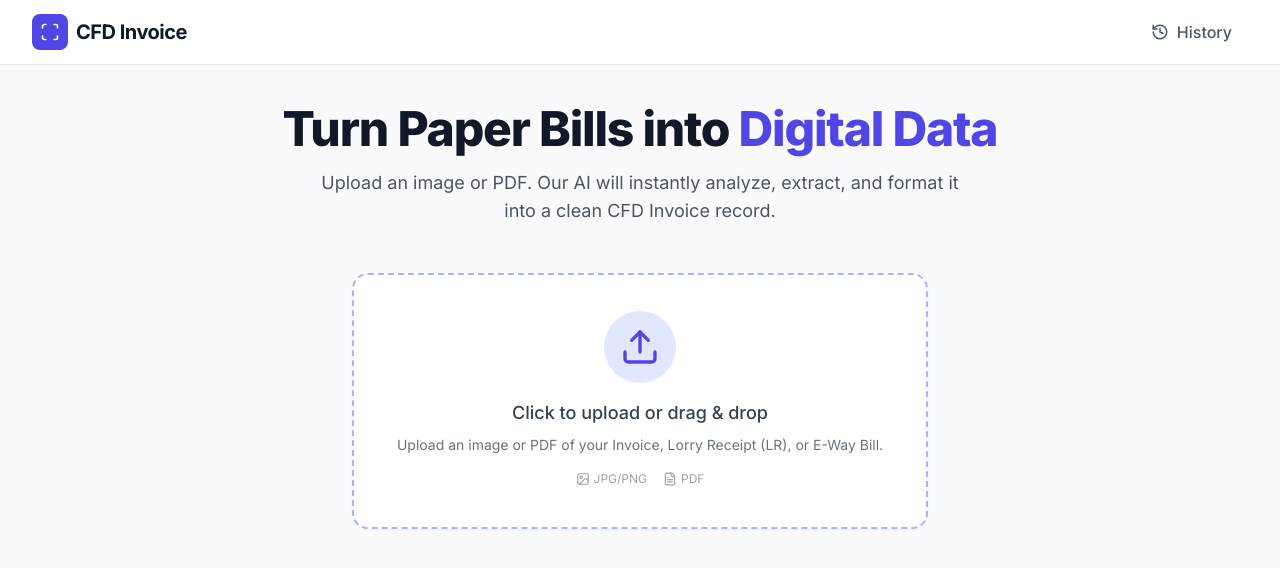
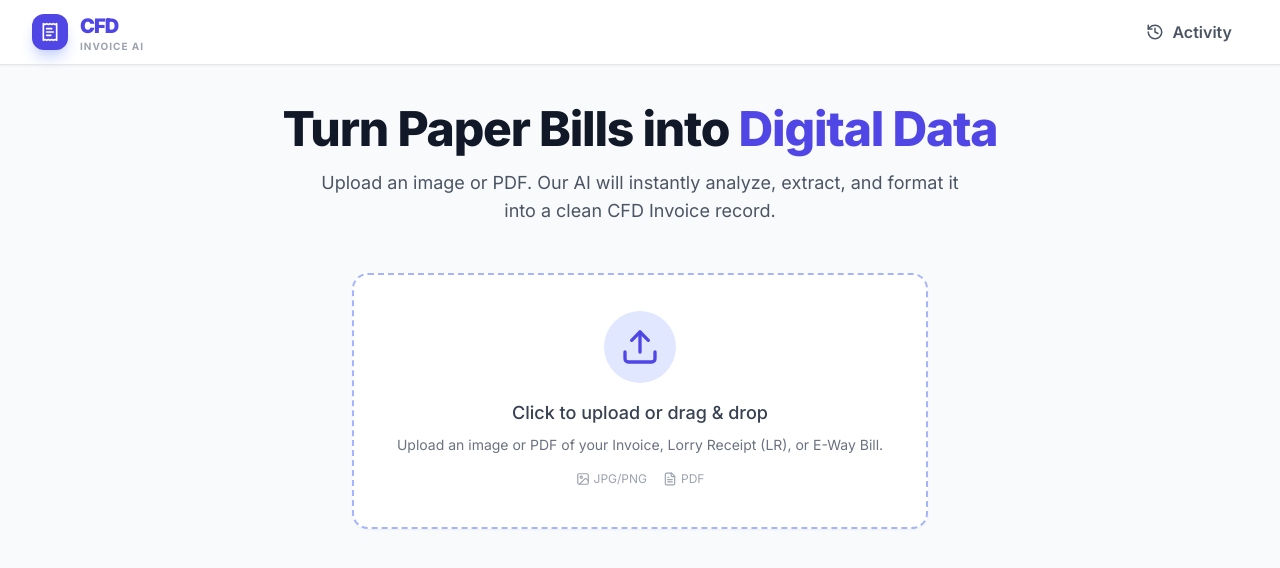
Before and after one commit to codefusionduo/cfd-inoice, a React (Vite) app: page / in a window 1280 px wide. Shown: the top 568 px of the page. Built offline with nearby package versions, Linux system fonts and the light colour scheme.

Commit message:
feat: Update icons and favicon to receipt theme
Replaces the 'Scan' icon with 'ReceiptText' across the application. Also updates the favicon to a receipt emoji for better visual representation of the app's purpose.

```diff
--- a/App.tsx
+++ b/App.tsx
@@ -3,7 +3,7 @@ import { UploadZone } from './components/UploadZone.tsx';
 import { BillPreview } from './components/BillPreview.tsx';
 import { scanDocument } from './services/gemini.ts';
 import { AppState, ExtractedBillData, HistoryItem } from './types.ts';
-import { Scan, Loader2, FileCheck, AlertCircle, FileText, History, Trash2, ChevronRight } from 'lucide-react';
+import { ReceiptText, Loader2, FileCheck, AlertCircle, FileText, History, Trash2, ChevronRight } from 'lucide-react';
 
 const App: React.FC = () => {
   const [appState, setAppState] = useState<AppState>(AppState.IDLE);
@@ -106,31 +106,34 @@ const App: React.FC = () => {
   return (
     <div className="min-h-screen pb-20 bg-gray-50">
       {/* Header */}
-      <header className="bg-white border-b border-gray-200 sticky top-0 z-20">
+      <header className="bg-white border-b border-gray-200 sticky top-0 z-20 shadow-sm">
         <div className="max-w-7xl mx-auto px-4 sm:px-6 lg:px-8">
           <div className="flex justify-between items-center h-16">
             <div
-              className="flex items-center gap-2 cursor-pointer"
+              className="flex items-center gap-3 cursor-pointer group"
               onClick={handleReset}
             >
-              <div className="bg-indigo-600 p-2 rounded-lg">
-                <Scan className="w-5 h-5 text-white" />
+              <div className="bg-indigo-600 p-2 rounded-xl shadow-lg shadow-indigo-200 group-hover:scale-105 transition-transform">
+                <ReceiptText className="w-5 h-5 text-white" />
               </div>
-              <span className="text-xl font-bold text-gray-900 tracking-tight">CFD Invoice</span>
+              <div className="flex flex-col leading-tight">
+                <span className="text-xl font-black text-indigo-600 tracking-tighter">CFD</span>
+                <span className="text-[10px] font-bold text-gray-400 uppercase tracking-widest">Invoice AI</span>
+              </div>
             </div>
 
             <button
               onClick={() => setAppState(appState === AppState.HISTORY ? AppState.IDLE : AppState.HISTORY)}
-              className={`flex items-center gap-2 px-4 py-2 rounded-lg transition-colors ${
+              className={`flex items-center gap-2 px-4 py-2 rounded-xl transition-all ${
                 appState === AppState.HISTORY
-                ? 'bg-indigo-600 text-white'
+                ? 'bg-indigo-600 text-white shadow-lg shadow-indigo-200'
                 : 'text-gray-600 hover:bg-gray-100'
               }`}
             >
               <History size={18} />
-              <span className="font-medium hidden sm:inline">History</span>
+              <span className="font-semibold hidden sm:inline">Activity</span>
               {history.length > 0 && (
-                <span className={`text-xs px-1.5 py-0.5 rounded-full ${
+                <span className={`text-xs px-2 py-0.5 rounded-full font-bold ${
                   appState === AppState.HISTORY ? 'bg-white text-indigo-600' : 'bg-indigo-100 text-indigo-600'
                 }`}>
                   {history.length}
@@ -166,13 +169,13 @@ const App: React.FC = () => {
                 <div className="bg-gray-50 w-16 h-16 rounded-full flex items-center justify-center mx-auto mb-4">
                   <FileText className="text-gray-300" size={32} />
                 </div>
-                <h3 className="text-lg font-semibold text-gray-900 mb-1">No history yet</h3>
+                <h3 className="text-lg font-semibold text-gray-900 mb-1">No activity yet</h3>
                 <p className="text-gray-500 mb-6">Scanned invoices will appear here for quick access.</p>
                 <button
                   onClick={handleReset}
-                  className="px-6 py-2 bg-indigo-600 text-white rounded-lg hover:bg-indigo-700 transition-colors shadow-sm"
+                  className="px-6 py-2 bg-indigo-600 text-white rounded-lg hover:bg-indigo-700 transition-colors shadow-sm font-bold"
                 >
-                  Start Scanning
+                  Start New Scan
                 </button>
               </div>
             ) : (
@@ -185,7 +188,7 @@ const App: React.FC = () => {
                   >
                     <div className="flex items-center gap-4">
                       <div className="bg-indigo-50 p-3 rounded-lg text-indigo-600 group-hover:bg-indigo-600 group-hover:text-white transition-colors">
-                        <FileText size={24} />
+                        <ReceiptText size={24} />
                       </div>
                       <div>
                         <div className="font-bold text-gray-900 truncate max-w-[200px] sm:max-w-xs">
@@ -254,7 +257,7 @@ const App: React.FC = () => {
                 </div>
             </div>
             <h2 className="text-2xl font-bold text-gray-900 mb-2">Analyzing Document...</h2>
-            <p className="text-gray-500 mb-6">Using Gemini AI to extract billing details.</p>
+            <p className="text-gray-500 mb-6 font-medium">Using Gemini AI to extract billing details.</p>
             <Loader2 className="w-8 h-8 text-indigo-600 animate-spin" />
           </div>
         )}
@@ -262,9 +265,9 @@ const App: React.FC = () => {
         {/* State: SUCCESS */}
         {appState === AppState.SUCCESS && billData && (
           <div className="animate-fade-in">
-             <div className="flex items-center justify-center gap-2 mb-8 text-green-600 bg-green-50 w-fit mx-auto px-4 py-2 rounded-full border border-green-100">
+             <div className="flex items-center justify-center gap-2 mb-8 text-green-600 bg-green-50 w-fit mx-auto px-4 py-2 rounded-full border border-green-100 shadow-sm">
                 <FileCheck size={18} />
-                <span className="font-semibold text-sm">Extraction Successful</span>
+                <span className="font-bold text-sm tracking-tight">Extraction Successful</span>
              </div>
              <BillPreview data={billData} onReset={handleReset} />
           </div>
@@ -273,11 +276,11 @@ const App: React.FC = () => {
         {/* State: ERROR */}
         {appState === AppState.ERROR && (
           <div className="max-w-md mx-auto text-center py-12 animate-fade-in">
-            <div className="bg-red-50 p-4 rounded-full inline-flex mb-4">
+            <div className="bg-red-50 p-4 rounded-full inline-flex mb-4 shadow-sm">
                 <AlertCircle className="w-10 h-10 text-red-600" />
             </div>
             <h3 className="text-xl font-bold text-gray-900 mb-2">Scan Failed</h3>
-            <p className="text-gray-600 mb-6">{errorMsg}</p>
+            <p className="text-gray-600 mb-6 font-medium">{errorMsg}</p>
             <button
                 onClick={handleReset}
                 className="px-8 py-3 bg-gray-900 text-white rounded-xl font-bold hover:bg-gray-800 transition-all shadow-lg active:scale-95"
--- a/components/BillPreview.tsx
+++ b/components/BillPreview.tsx
@@ -1,6 +1,6 @@
 import React from 'react';
 import { ExtractedBillData } from '../types.ts';
-import { Printer, Scan } from 'lucide-react';
+import { Printer, ReceiptText } from 'lucide-react';
 
 interface BillPreviewProps {
   data: ExtractedBillData;
@@ -24,8 +24,10 @@ export const BillPreview: React.FC<BillPreviewProps> = ({ data, onReset }) => {
     <div className="w-full max-w-4xl mx-auto bg-white shadow-2xl rounded-lg overflow-hidden border border-gray-200 animate-fade-in print:shadow-none print:border-none">
       {/* Action Bar - Hidden during print */}
       <div className="bg-gray-800 text-white p-4 flex justify-between items-center no-print print:hidden">
-        <div className="flex items-center gap-2">
-          <Scan size={18} className="text-indigo-400" />
+        <div className="flex items-center gap-3">
+          <div className="bg-indigo-500/20 p-1.5 rounded-lg border border-indigo-500/30">
+            <ReceiptText size={16} className="text-indigo-400" />
+          </div>
           <span className="text-sm font-bold tracking-wider">CFD INVOICE VIEWER</span>
         </div>
         <div className="flex gap-3">
@@ -52,18 +54,18 @@ export const BillPreview: React.FC<BillPreviewProps> = ({ data, onReset }) => {
 
         {/* Top Branding - This will appear on the printed bill */}
         <div className="flex items-center justify-between mb-10 border-b-4 border-indigo-600 pb-6">
-          <div className="flex items-center gap-3">
-            <div className="bg-indigo-600 p-2.5 rounded-xl shadow-lg print:shadow-none">
-              <Scan className="w-8 h-8 text-white" />
+          <div className="flex items-center gap-4">
+            <div className="bg-indigo-600 p-3 rounded-2xl shadow-xl print:shadow-none">
+              <ReceiptText className="w-8 h-8 text-white" />
             </div>
             <div>
-              <div className="text-2xl font-black text-gray-900 tracking-tighter uppercase leading-none">CFD Invoice</div>
-              <div className="text-[10px] font-bold text-indigo-600 tracking-[0.2em] uppercase mt-1">Intelligent Extraction</div>
+              <div className="text-3xl font-black text-gray-900 tracking-tighter uppercase leading-none">CFD Invoice</div>
+              <div className="text-[10px] font-black text-indigo-600 tracking-[0.3em] uppercase mt-2">Intelligent AI Extraction</div>
             </div>
           </div>
           <div className="text-right">
             <h1 className="text-4xl font-black text-gray-900 uppercase tracking-tight leading-none">{data.documentType || 'INVOICE'}</h1>
-            <p className="text-xs font-medium text-gray-400 mt-2 uppercase tracking-widest">Digital Copy</p>
+            <p className="text-xs font-bold text-gray-400 mt-2 uppercase tracking-widest">Extracted Digital Copy</p>
           </div>
         </div>
 
@@ -172,7 +174,7 @@ export const BillPreview: React.FC<BillPreviewProps> = ({ data, onReset }) => {
         <div className="mt-16 flex flex-col items-center gap-4 text-center">
           <div className="w-24 h-1 bg-indigo-100 rounded-full"></div>
           <div className="text-[10px] font-bold text-gray-300 uppercase tracking-[0.3em]">
-            Processed Digitally by <span className="text-indigo-600 opacity-60">CFD Invoice AI</span>
+            Processed Digitally by <span className="text-indigo-600 font-black">CFD Invoice AI</span>
           </div>
           <p className="text-[9px] text-gray-300 font-medium">
             System ID: {Math.random().toString(36).substring(2, 10).toUpperCase()} • Timestamp: {new Date().toLocaleString()}
```
Also changed, not shown: index.html (line endings or trailing spaces).
